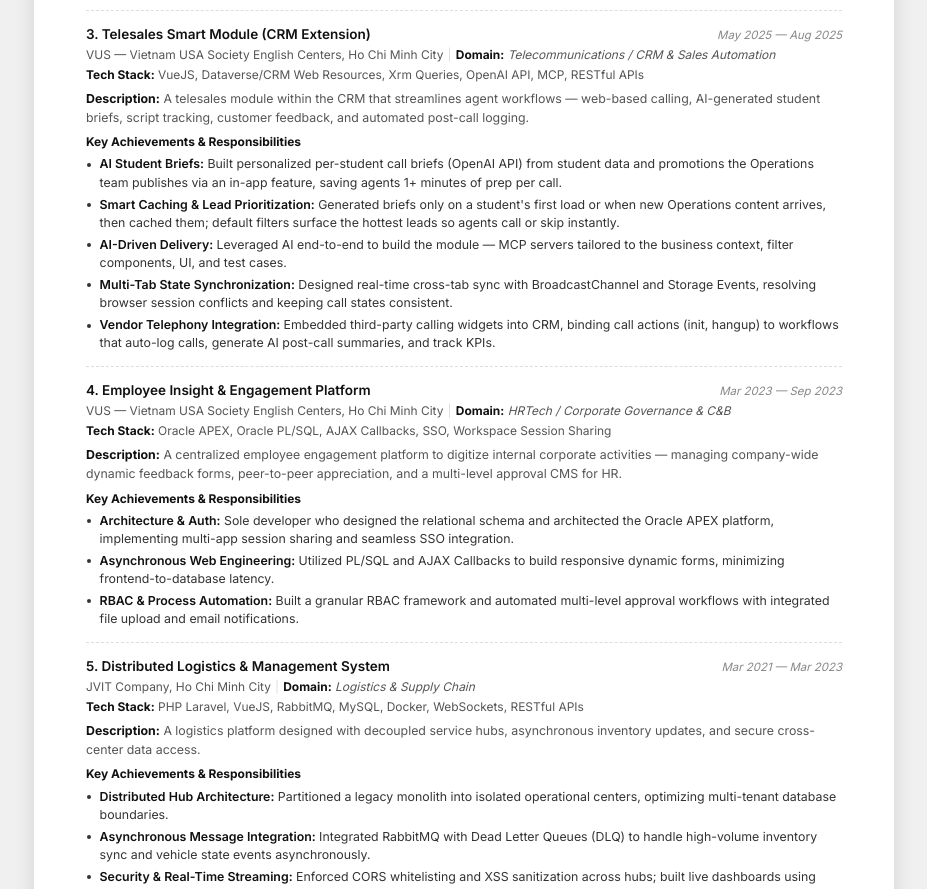
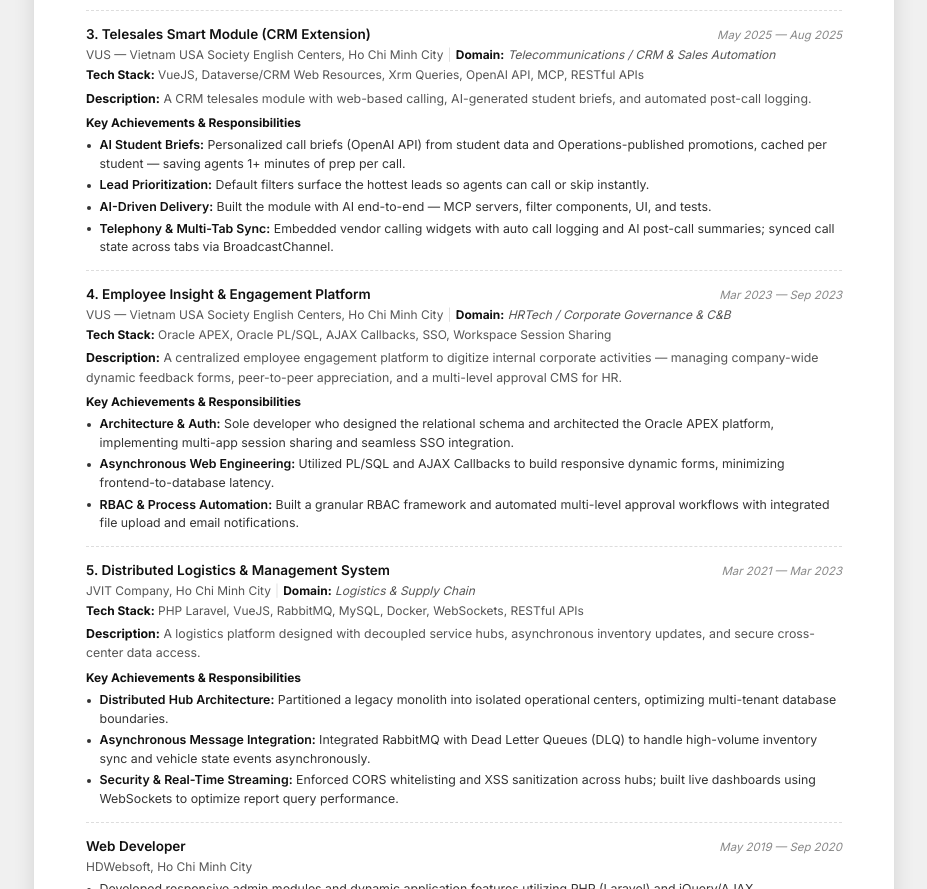
Before and after one commit to nlcthong1997/nlcthong, a plain HTML site: page portfolio/index.html in a window 1280 px wide. Shown: the part 1292-2181 px from the top of the page, without its empty margins (176-1103 px from the left). Drawn offline with Linux system fonts and the light colour scheme.

Commit message:
Portfolio CV: condense project 3 to 4 short bullets
Co-Authored-By: Claude Opus 5.5 <noreply@anthropic.com>
Claude-Session: https://claude.ai/code/session_01XZzZw1gJhhW7ia8J1sgHbD

```diff
--- a/portfolio/index.html
+++ b/portfolio/index.html
@@ -435,14 +435,13 @@
       </div>
       <div class="exp-meta">VUS — Vietnam USA Society English Centers, Ho Chi Minh City<span class="sep">|</span><span class="domain-wrap"><strong>Domain:</strong> <span class="domain">Telecommunications / CRM &amp; Sales Automation</span></span></div>
       <div class="exp-stack"><strong>Tech Stack:</strong> VueJS, Dataverse/CRM Web Resources, Xrm Queries, OpenAI API, MCP, RESTful APIs</div>
-      <p class="exp-desc"><strong>Description:</strong> A telesales module within the CRM that streamlines agent workflows — web-based calling, AI-generated student briefs, script tracking, customer feedback, and automated post-call logging.</p>
+      <p class="exp-desc"><strong>Description:</strong> A CRM telesales module with web-based calling, AI-generated student briefs, and automated post-call logging.</p>
       <div class="exp-achievements-title">Key Achievements &amp; Responsibilities</div>
       <ul class="exp-achievements">
-        <li><strong>AI Student Briefs:</strong> Built personalized per-student call briefs (OpenAI API) from student data and promotions the Operations team publishes via an in-app feature, saving agents 1+ minutes of prep per call.</li>
-        <li><strong>Smart Caching &amp; Lead Prioritization:</strong> Generated briefs only on a student's first load or when new Operations content arrives, then cached them; default filters surface the hottest leads so agents call or skip instantly.</li>
-        <li><strong>AI-Driven Delivery:</strong> Leveraged AI end-to-end to build the module — MCP servers tailored to the business context, filter components, UI, and test cases.</li>
-        <li><strong>Multi-Tab State Synchronization:</strong> Designed real-time cross-tab sync with BroadcastChannel and Storage Events, resolving browser session conflicts and keeping call states consistent.</li>
-        <li><strong>Vendor Telephony Integration:</strong> Embedded third-party calling widgets into CRM, binding call actions (init, hangup) to workflows that auto-log calls, generate AI post-call summaries, and track KPIs.</li>
+        <li><strong>AI Student Briefs:</strong> Personalized call briefs (OpenAI API) from student data and Operations-published promotions, cached per student — saving agents 1+ minutes of prep per call.</li>
+        <li><strong>Lead Prioritization:</strong> Default filters surface the hottest leads so agents can call or skip instantly.</li>
+        <li><strong>AI-Driven Delivery:</strong> Built the module with AI end-to-end — MCP servers, filter components, UI, and tests.</li>
+        <li><strong>Telephony &amp; Multi-Tab Sync:</strong> Embedded vendor calling widgets with auto call logging and AI post-call summaries; synced call state across tabs via BroadcastChannel.</li>
       </ul>
     </div>
 
```
